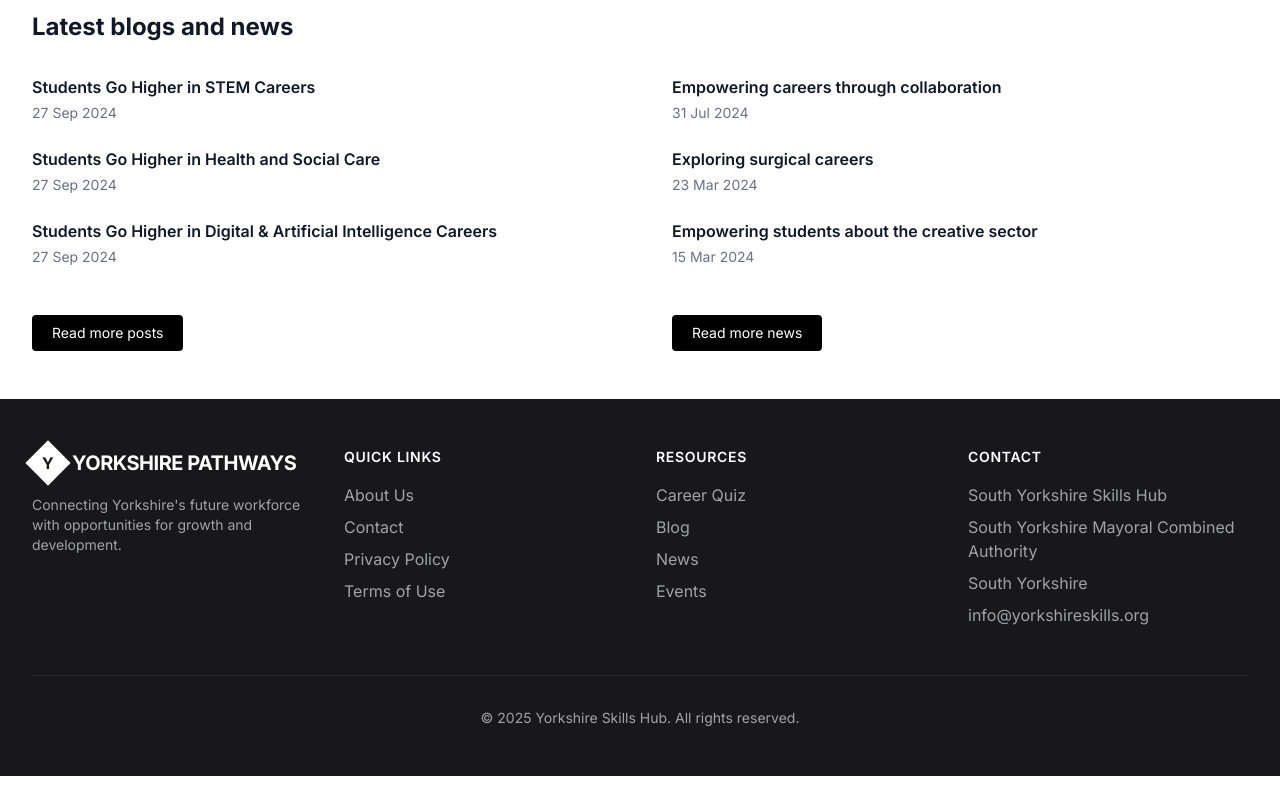
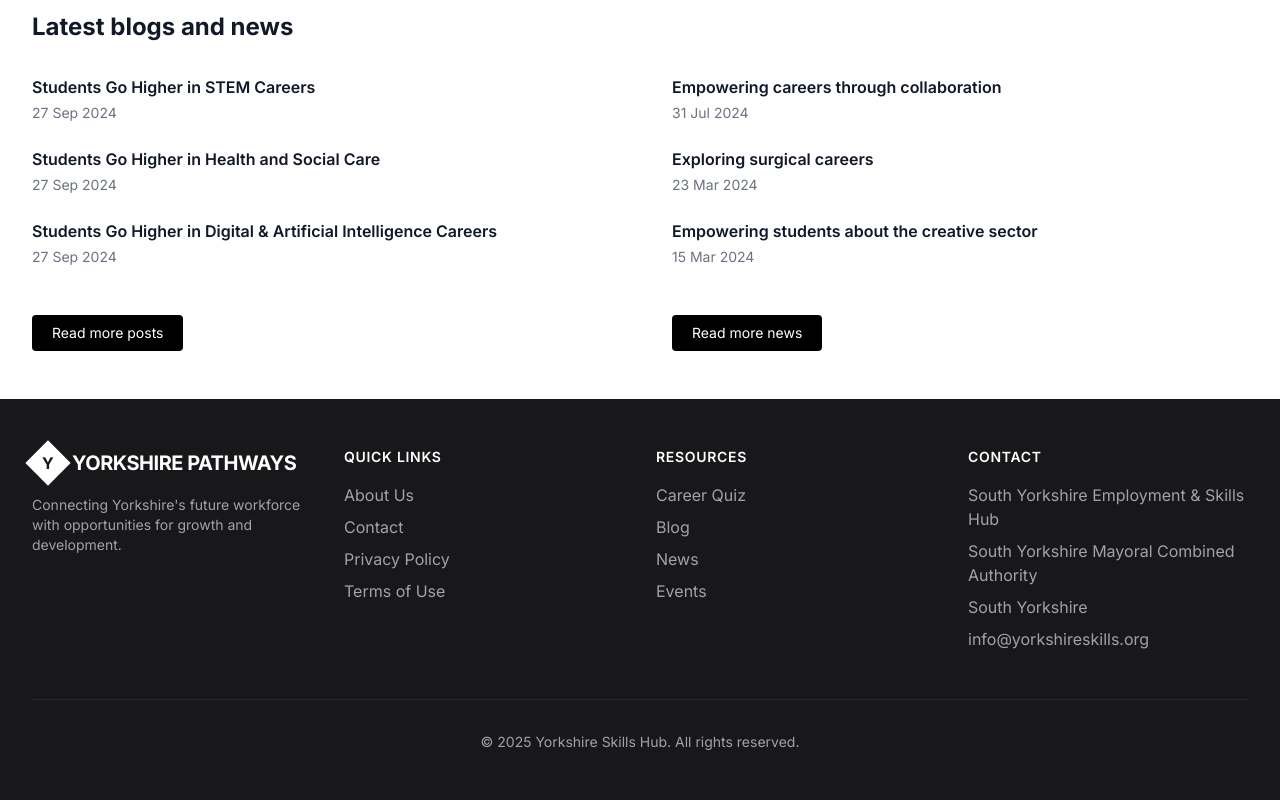
Before and after one commit to VSD-Devs/EmploymentandSkills, a Next.js app: page / in a window 1280 px wide. Shown: the part 1556-2356 px from the top of the page. Before the commit the page ends 2332 px from the top, so only its background shows below. Built offline with nearby package versions, Linux system fonts and the light colour scheme.

Commit message:
build fixes

```diff
--- a/src/components/Footer.tsx
+++ b/src/components/Footer.tsx
@@ -76,7 +76,7 @@ const Footer = () => {
           <div>
             <h3 className="text-sm font-semibold uppercase tracking-wider mb-4">Contact</h3>
             <ul className="space-y-2 text-zinc-400">
-              <li>South Yorkshire Skills Hub</li>
+              <li>South Yorkshire Employment & Skills Hub</li>
               <li>South Yorkshire Mayoral Combined Authority</li>
               <li>South Yorkshire</li>
               <li>
```
